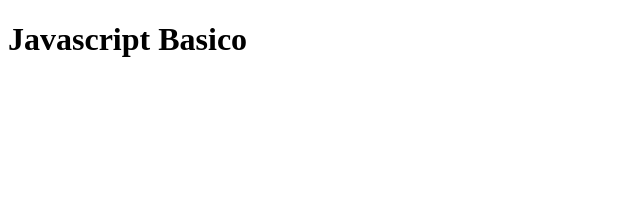
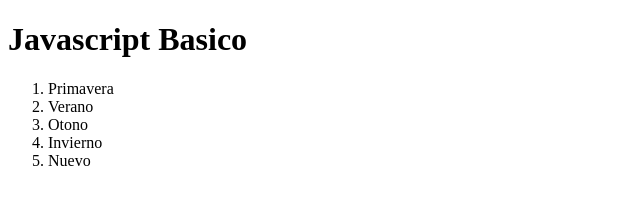
Before and after one commit to josimarcode/js, a plain HTML site: page index.html in a window 1280 px wide. Shown: the whole page, without its empty margins (0-640 px from the left). Drawn offline with Linux system fonts and the light colour scheme.

Commit message:
Agregando las estaciones del ano

```diff
--- a/index.html
+++ b/index.html
@@ -1,13 +1,20 @@
 <!DOCTYPE html>
 <html lang="en">
-<head>
-    <meta charset="UTF-8">
-    <meta http-equiv="X-UA-Compatible" content="IE=edge">
-    <meta name="viewport" content="width=device-width, initial-scale=1.0">
+  <head>
+    <meta charset="UTF-8" />
+    <meta http-equiv="X-UA-Compatible" content="IE=edge" />
+    <meta name="viewport" content="width=device-width, initial-scale=1.0" />
     <title>Document</title>
-</head>
-<body>
+  </head>
+  <body>
     <h1>Javascript Basico</h1>
     <script src="reto10-api.js"></script>
-</body>
+    <ol>
+      <li>Primavera</li>
+      <li>Verano</li>
+      <li>Otono</li>
+      <li>Invierno</li>
+      <li>Nuevo</li>
+    </ol>
+  </body>
 </html>
```
